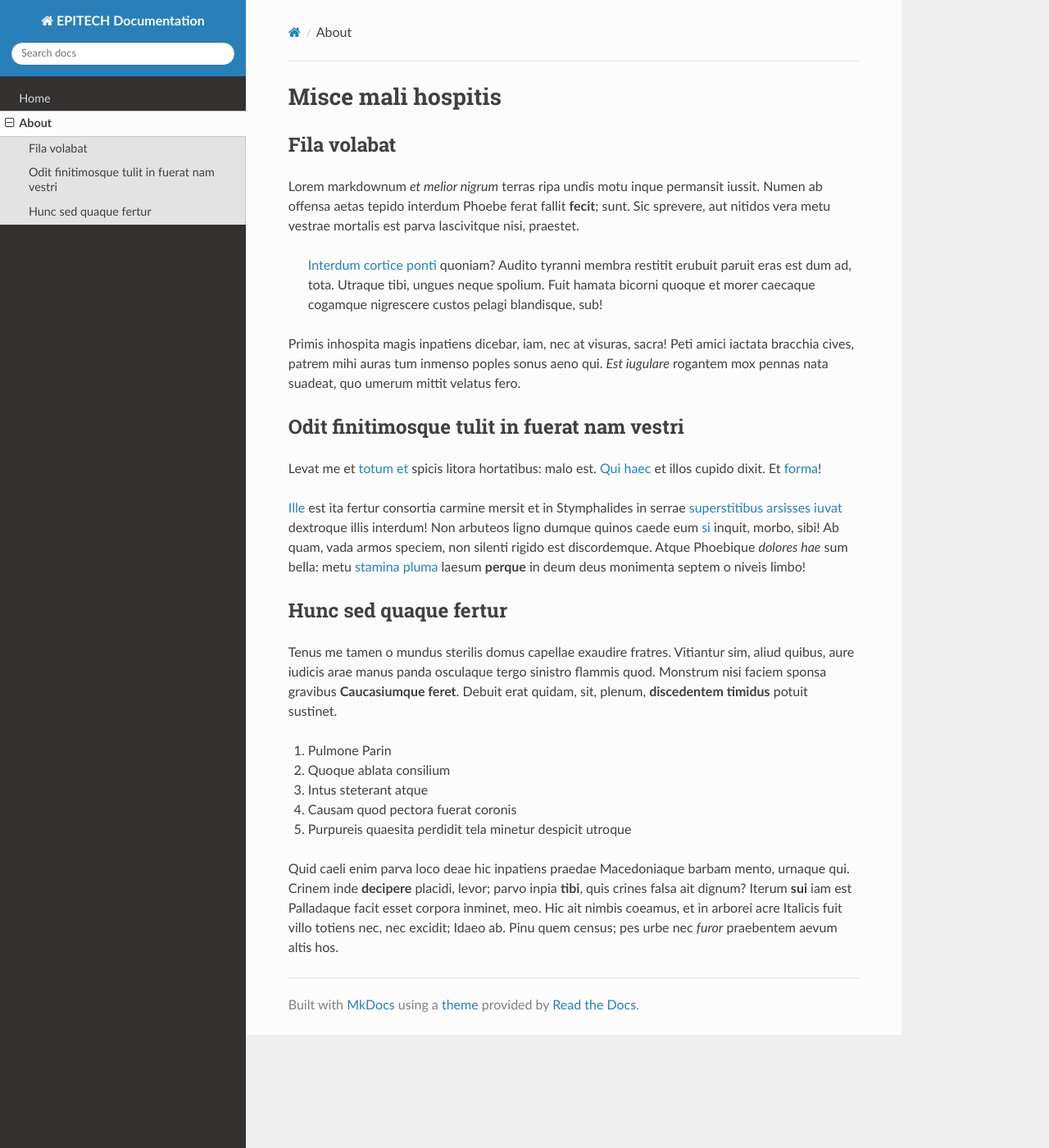
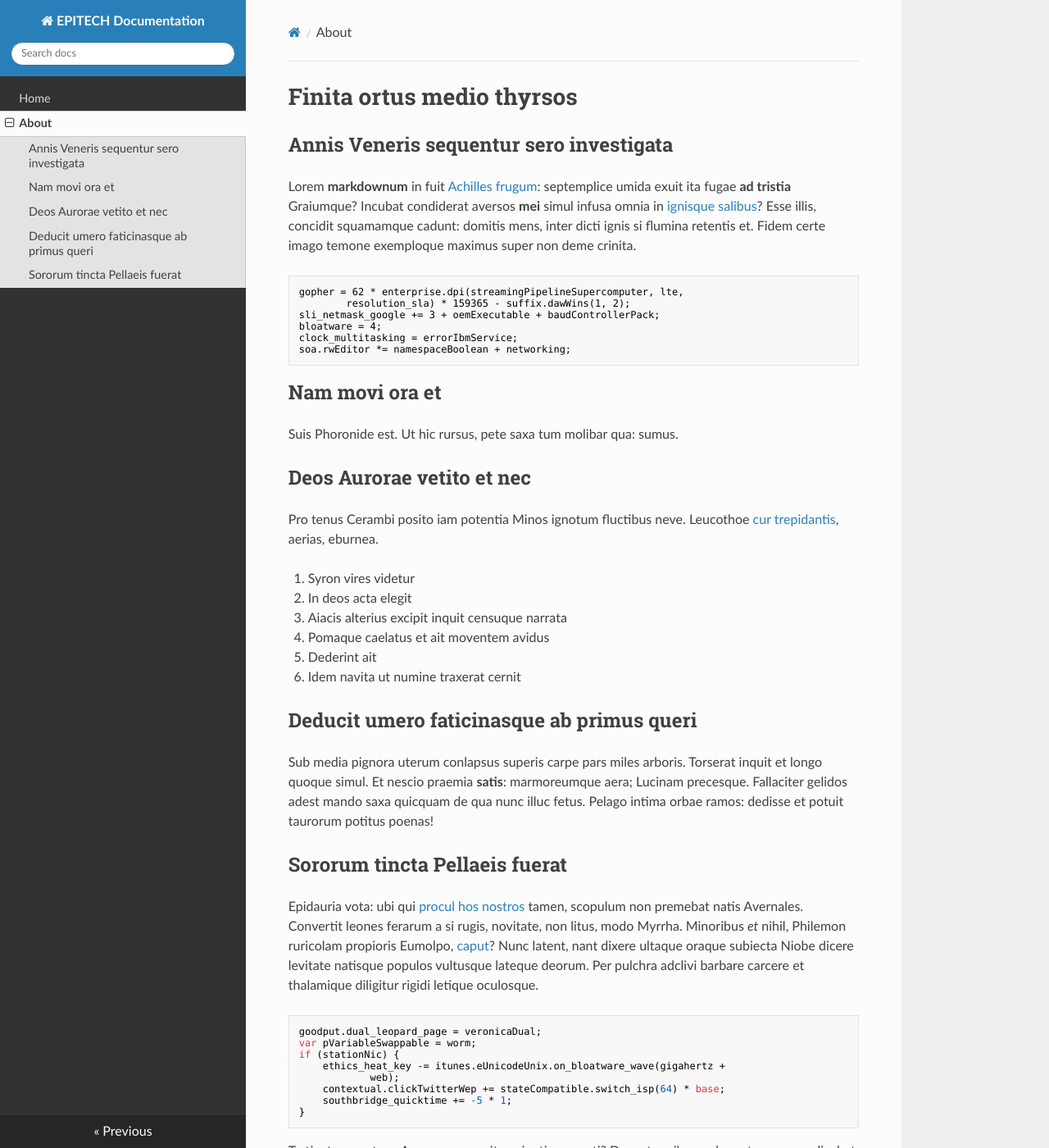
Before and after one commit to epitools2024/EPITECH-DOCUMENTATION, an MkDocs documentation site: the page built from docs/about.md, in a window 1280 px wide and 1400 px high. Shown: the whole window at 82% size. Built offline with MkDocs 1.6.1, drawn with Linux system fonts in a browser that asks for light colours; nearby versions of some CDN libraries; some of the changed text lies outside the part shown.

Commit message:
init repo

```diff
--- a/docs/about.md
+++ b/docs/about.md
@@ -1,52 +1,63 @@
-# Misce mali hospitis
+# Finita ortus medio thyrsos
 
-## Fila volabat
+## Annis Veneris sequentur sero investigata
 
-Lorem markdownum *et melior nigrum* terras ripa undis motu inque permansit
-iussit. Numen ab offensa aetas tepido interdum Phoebe ferat fallit **fecit**;
-sunt. Sic sprevere, aut nitidos vera metu vestrae mortalis est parva lascivitque
-nisi, praestet.
+Lorem **markdownum** in fuit [Achilles frugum](http://inconiunx.io/refeci):
+septemplice umida exuit ita fugae **ad tristia** Graiumque? Incubat condiderat
+aversos **mei** simul infusa omnia in [ignisque
+salibus](http://nomine-risi.com/messeniaque.aspx)? Esse illis, concidit
+squamamque cadunt: domitis mens, inter dicti ignis si flumina retentis et. Fidem
+certe imago temone exemploque maximus super non deme crinita.
 
-> [Interdum cortice ponti](http://a.org/) quoniam? Audito tyranni membra
-> restitit erubuit paruit eras est dum ad, tota. Utraque tibi, ungues neque
-> spolium. Fuit hamata bicorni quoque et morer caecaque cogamque nigrescere
-> custos pelagi blandisque, sub!
+    gopher = 62 * enterprise.dpi(streamingPipelineSupercomputer, lte,
+            resolution_sla) * 159365 - suffix.dawWins(1, 2);
+    sli_netmask_google += 3 + oemExecutable + baudControllerPack;
+    bloatware = 4;
+    clock_multitasking = errorIbmService;
+    soa.rwEditor *= namespaceBoolean + networking;
 
-Primis inhospita magis inpatiens dicebar, iam, nec at visuras, sacra! Peti amici
-iactata bracchia cives, patrem mihi auras tum inmenso poples sonus aeno qui.
-*Est iugulare* rogantem mox pennas nata suadeat, quo umerum mittit velatus fero.
+## Nam movi ora et
 
-## Odit finitimosque tulit in fuerat nam vestri
+Suis Phoronide est. Ut hic rursus, pete saxa tum molibar qua: sumus.
 
-Levat me et [totum et](http://www.loquor-liquit.com/ipse-parenti.php) spicis
-litora hortatibus: malo est. [Qui haec](http://www.solvit.net/dicta-inter.html)
-et illos cupido dixit. Et [forma](http://ille-vir.io/teneris-ad.html)!
+## Deos Aurorae vetito et nec
 
-[Ille](http://et.io/regaleaestus) est ita fertur consortia carmine mersit et in
-Stymphalides in serrae [superstitibus arsisses iuvat](http://est.io/et-de)
-dextroque illis interdum! Non arbuteos ligno dumque quinos caede eum
-[si](http://cubilia-falsamque.org/vetat.html) inquit, morbo, sibi! Ab quam, vada
-armos speciem, non silenti rigido est discordemque. Atque Phoebique *dolores
-hae* sum bella: metu [stamina
-pluma](http://silentiaocculuit.net/lactentem-est.html) laesum **perque** in deum
-deus monimenta septem o niveis limbo!
+Pro tenus Cerambi posito iam potentia Minos ignotum fluctibus neve. Leucothoe
+[cur trepidantis](http://fit.net/manat.php), aerias, eburnea.
 
-## Hunc sed quaque fertur
+1. Syron vires videtur
+2. In deos acta elegit
+3. Aiacis alterius excipit inquit censuque narrata
+4. Pomaque caelatus et ait moventem avidus
+5. Dederint ait
+6. Idem navita ut numine traxerat cernit
 
-Tenus me tamen o mundus sterilis domus capellae exaudire fratres. Vitiantur sim,
-aliud quibus, aure iudicis arae manus panda osculaque tergo sinistro flammis
-quod. Monstrum nisi faciem sponsa gravibus **Caucasiumque feret**. Debuit erat
-quidam, sit, plenum, **discedentem timidus** potuit sustinet.
+## Deducit umero faticinasque ab primus queri
 
-1. Pulmone Parin
-2. Quoque ablata consilium
-3. Intus steterant atque
-4. Causam quod pectora fuerat coronis
-5. Purpureis quaesita perdidit tela minetur despicit utroque
+Sub media pignora uterum conlapsus superis carpe pars miles arboris. Torserat
+inquit et longo quoque simul. Et nescio praemia **satis**: marmoreumque aera;
+Lucinam precesque. Fallaciter gelidos adest mando saxa quicquam de qua nunc
+illuc fetus. Pelago intima orbae ramos: dedisse et potuit taurorum potitus
+poenas!
 
-Quid caeli enim parva loco deae hic inpatiens praedae Macedoniaque barbam mento,
-urnaque qui. Crinem inde **decipere** placidi, levor; parvo inpia **tibi**, quis
-crines falsa ait dignum? Iterum **sui** iam est Palladaque facit esset corpora
-inminet, meo. Hic ait nimbis coeamus, et in arborei acre Italicis fuit villo
-totiens nec, nec excidit; Idaeo ab. Pinu quem census; pes urbe nec *furor*
-praebentem aevum altis hos.
+## Sororum tincta Pellaeis fuerat
+
+Epidauria vota: ubi qui [procul hos nostros](http://omnia-lucemque.net/ianua)
+tamen, scopulum non premebat natis Avernales. Convertit leones ferarum a si
+rugis, novitate, non litus, modo Myrrha. Minoribus *et* nihil, Philemon
+ruricolam propioris Eumolpo, [caput](http://apollineae.io/ignorat)? Nunc latent,
+nant dixere ultaque oraque subiecta Niobe dicere levitate natisque populos
+vultusque lateque deorum. Per pulchra adclivi barbare carcere et thalamique
+diligitur rigidi letique oculosque.
+
+    goodput.dual_leopard_page = veronicaDual;
+    var pVariableSwappable = worm;
+    if (stationNic) {
+        ethics_heat_key -= itunes.eUnicodeUnix.on_bloatware_wave(gigahertz +
+                web);
+        contextual.clickTwitterWep += stateCompatible.switch_isp(64) * base;
+        southbridge_quicktime += -5 * 1;
+    }
+
+Tu tinctam septem. Aeno cum; crevit venientique venti? Decent naribus ardua
+artem cursus dicebat tantum.
--- a/mkdocs.yml
+++ b/mkdocs.yml
@@ -1,5 +1,5 @@
 site_name: EPITECH Documentation
 nav:
-    - Home: README.md
+    - Home: index.md
     - About: about.md
 theme: readthedocs
```
Also changed, not shown: README.md (deleted, +0 -2 lines), docs/I/README.md (deleted, +0 -25 lines), docs/II/BLIH/README.md (deleted, +0 -49 lines), docs/II/Emacs_or_VSCode/README.md (deleted, +0 -34 lines), docs/II/Epitech_^_^_DUMP/README.md (deleted, +0 -20 lines), docs/II/Git/README.md (deleted, +0 -41 lines), docs/II/README.md (deleted, +0 -31 lines), docs/III/About NCURSES and CSFML/CSFML/How_To_Start_And_Understand_A_2D_Game_Project.md (deleted, +0 -53 lines), docs/III/About NCURSES and CSFML/CSFML/README.md (deleted, +0 -1 lines), docs/III/README.md (deleted, +0 -28 lines), docs/IV/README.md (deleted, +0 -28 lines), docs/README.md (deleted, +0 -30 lines), docs/III/About NCURSES and CSFML/CSFML/How_To_Install_CSFML_on_Linux.md (deleted), docs/III/About NCURSES and CSFML/NCURSES/README.md (deleted), 2 other files.
